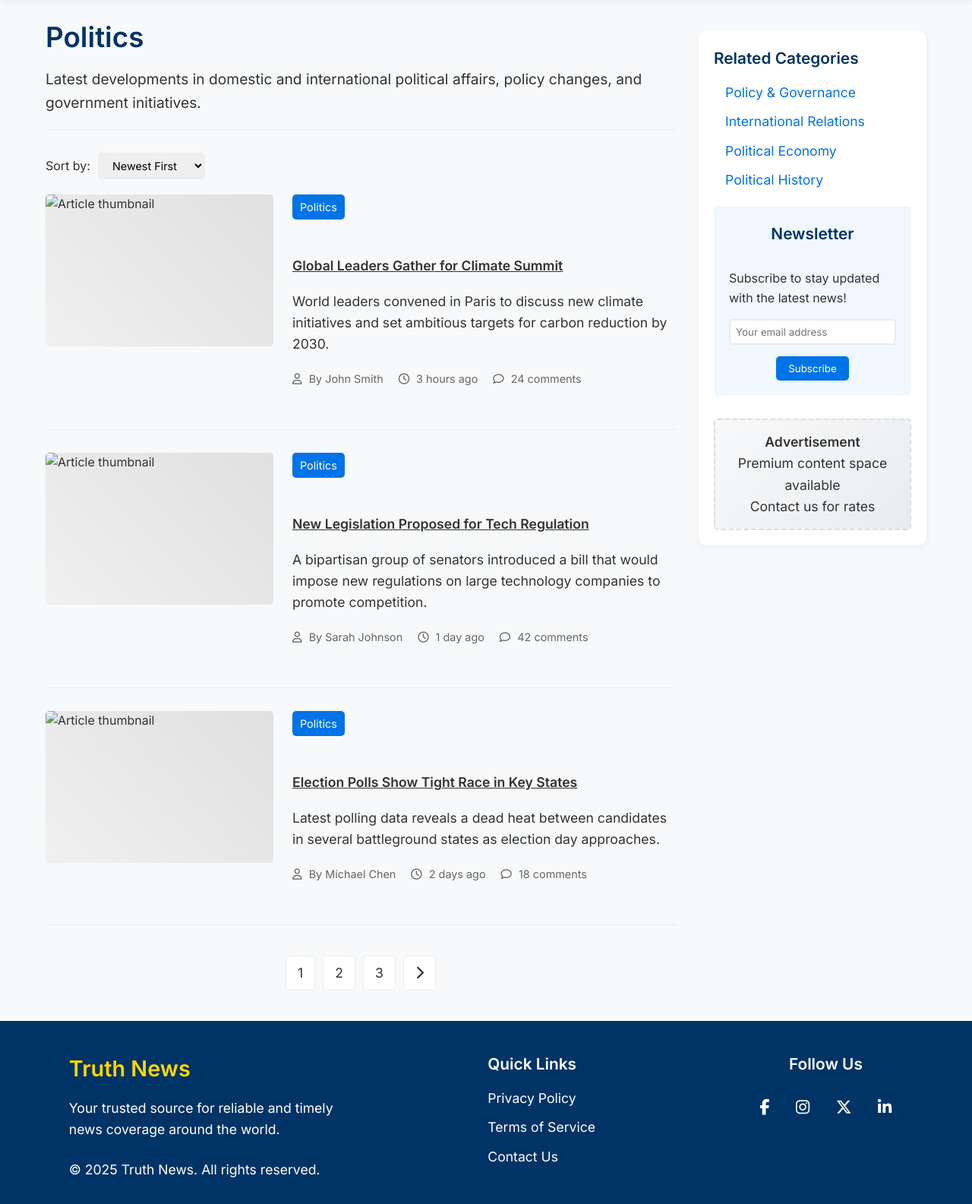
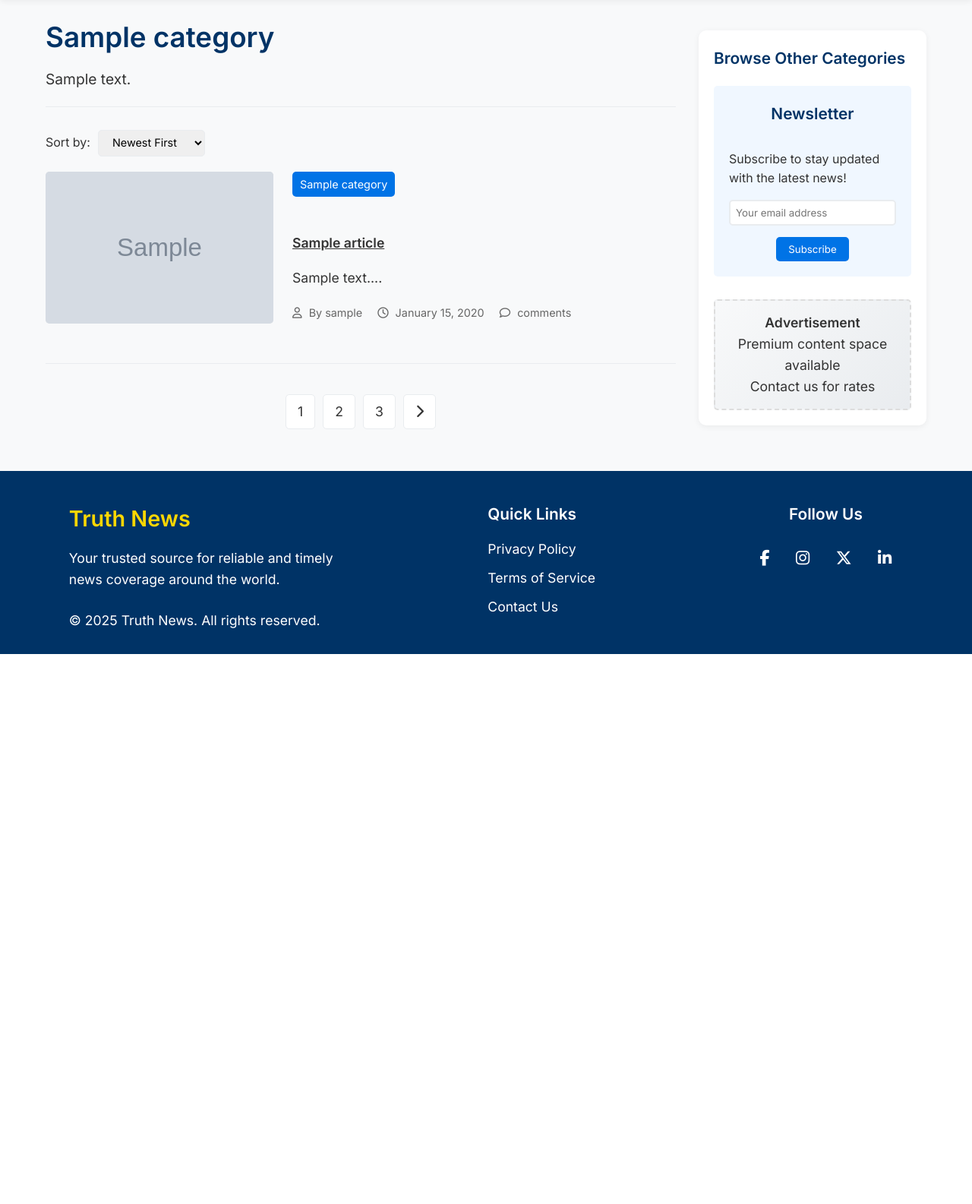
Before and after one commit to mohammed-alhanjouri/e-news, a PHP site: page /category.php?id=1 in a window 1280 px wide. Shown: the part 150-1735 px from the top of the page at 76% size. After the commit the page ends 1011 px from the top, so only its background shows below. Run offline with PHP 8.4, Linux system fonts and the light colour scheme; tables that the repository leaves empty or names only in its code hold one stand-in row (values such as "Sample post"); grey boxes marked "Sample" are stand-in pictures; some libraries are stand-ins or nearby versions.

Commit message:
Fetch the Articles in a Category

```diff
--- a/category.php
+++ b/category.php
@@ -1,9 +1,40 @@
+<?php
+
+include 'config/db.php';
+
+// Fetch all categories from DB
+$categories_result = mysqli_query($connection, "SELECT * FROM categories ORDER BY category_id ASC");
+$categories = mysqli_fetch_all($categories_result, MYSQLI_ASSOC);
+
+if(isset($_GET['id'])){
+    $category_id = intval($_GET['id']);
+
+    // Fetch Category Details
+    $category_sql = "SELECT * FROM categories WHERE category_id = $category_id";
+    $category_result = mysqli_query($connection, $category_sql);
+    $category_details = mysqli_fetch_assoc($category_result);
+} else {
+    die("Category ID not provided.");
+}
+
+// Fetch Articles in the Category
+$category_articles_sql = "SELECT a.*, u.username
+                           FROM articles a
+                           JOIN users u ON a.author_id = u.user_id
+                           WHERE a.category_id = $category_id
+                           ORDER BY a.published_date DESC";
+$category_articles_result = mysqli_query($connection, $category_articles_sql);
+$category_articles = mysqli_fetch_all($category_articles_result, MYSQLI_ASSOC);
+
+?>
+
+
 <!DOCTYPE html>
 <html lang="en">
 <head>
     <meta charset="UTF-8">
     <meta name="viewport" content="width=device-width, initial-scale=1.0">
-    <title>Truth News</title>
+    <title> <?php echo htmlspecialchars($category_details['category_name']); ?> | Truth News</title>
     <link rel="icon" href="truth-news.png" sizes="48x48" type="image/png">
     <link rel="stylesheet" href="https://cdnjs.cloudflare.com/ajax/libs/font-awesome/6.5.0/css/all.min.css">
     <link href="https://fonts.googleapis.com/css2?family=Inter:wght@400;500;600&family=Merriweather:wght@700&display=swap" rel="stylesheet">
@@ -23,10 +54,13 @@
                 <li>
                     <a href="category.php">Category</a>
                     <ul>
-                        <li><a href="#">Politics</a></li>
-                        <li><a href="#">Technology</a></li>
-                        <li><a href="#">Sports</a></li>
-                        <li><a href="#">Entertainment</a></li>
+                        <?php foreach ($categories as $category): ?>
+                        <li>
+                            <a href="category.php?id=<?php echo $category['category_id']; ?>">
+                                <?php echo htmlspecialchars($category['category_name']); ?>
+                            </a>
+                        </li>
+                        <?php endforeach; ?>
                     </ul>
                 </li>
                 <li><a href="#">About Us</a></li>
@@ -48,8 +82,8 @@
     <div class="layout-container">
         <main>
             <div class="category-header">
-                <h1>Politics</h1>
-                <p class="category-description">Latest developments in domestic and international political affairs, policy changes, and government initiatives.</p>
+                <h1><?php echo htmlspecialchars($category_details['category_name']); ?></h1>
+                <p class="category-description"><?php echo htmlspecialchars($category_details['category_description']); ?></p>
             </div>
 
             <div class="category-sorting">
@@ -62,47 +96,21 @@
             </div>
 
             <section class="category-articles">
-                <article>
-                    <img src="https://via.placeholder.com/300x200" alt="Article thumbnail">
-                    <div class="article-content">
-                        <span class="article-category">Politics</span>
-                        <h2><a href="article.html">Global Leaders Gather for Climate Summit</a></h2>
-                        <p class="article-description">World leaders convened in Paris to discuss new climate initiatives and set ambitious targets for carbon reduction by 2030.</p>
-                        <div class="article-data">
-                            <span><i class="far fa-user"></i> By John Smith</span>
-                            <span><i class="far fa-clock"></i> 3 hours ago</span>
-                            <span><i class="far fa-comment"></i> 24 comments</span>
+                <?php foreach ($category_articles as $article): ?>
+                    <article>
+                        <img src="<?php echo htmlspecialchars($article['image_url']); ?>" alt="Article Thumbnail">
+                        <div class="article-content">
+                            <span class="article-category"><?php echo htmlspecialchars($category_details['category_name']); ?></span>
+                            <h2><a href="article.php?id=<?php echo $article['article_id']; ?>"><?php echo htmlspecialchars($article['title']); ?></a></h2>
+                            <p class="article-description"><?php echo htmlspecialchars(substr(strip_tags($article['content']), 0, 150)) . '...'; ?></p>
+                            <div class="article-data">
+                                <span><i class="far fa-user"></i> By <?php echo htmlspecialchars($article['username']); ?></span>
+                                <span><i class="far fa-clock"></i> <?php echo date('F j, Y', strtotime($article['published_date'])); ?></span>
+                                <span><i class="far fa-comment"></i> comments</span>
+                            </div>
                         </div>
-                    </div>
-                </article>
-
-                <article>
-                    <img src="https://via.placeholder.com/300x200" alt="Article thumbnail">
-                    <div class="article-content">
-                        <span class="article-category">Politics</span>
-                        <h2><a href="article.html">New Legislation Proposed for Tech Regulation</a></h2>
-                        <p class="article-description">A bipartisan group of senators introduced a bill that would impose new regulations on large technology companies to promote competition.</p>
-                        <div class="article-data">
-                            <span><i class="far fa-user"></i> By Sarah Johnson</span>
-                            <span><i class="far fa-clock"></i> 1 day ago</span>
-                            <span><i class="far fa-comment"></i> 42 comments</span>
-                        </div>
-                    </div>
-                </article>
-
-                <article>
-                    <img src="https://via.placeholder.com/300x200" alt="Article thumbnail">
-                    <div class="article-content">
-                        <span class="article-category">Politics</span>
-                        <h2><a href="article.html">Election Polls Show Tight Race in Key States</a></h2>
-                        <p class="article-description">Latest polling data reveals a dead heat between candidates in several battleground states as election day approaches.</p>
-                        <div class="article-data">
-                            <span><i class="far fa-user"></i> By Michael Chen</span>
-                            <span><i class="far fa-clock"></i> 2 days ago</span>
-                            <span><i class="far fa-comment"></i> 18 comments</span>
-                        </div>
-                    </div>
-                </article>
+                    </article>
+                <?php endforeach; ?>
 
                 <div class="pagination">
                     <a href="#">1</a>
@@ -114,13 +122,19 @@
         </main>
 
         <aside class="sidebar">
-            <h3>Related Categories</h3>
+            <h3>Browse Other Categories</h3>
             <ul class="related-categories">
-                <li><a href="category.html?cat=policy">Policy & Governance</a></li>
-                <li><a href="category.html?cat=international">International Relations</a></li>
-                <li><a href="category.html?cat=economy">Political Economy</a></li>
-                <li><a href="category.html?cat=history">Political History</a></li>
+                <?php foreach ($categories as $related): ?>
+                    <?php if ($related['category_id'] != $category_id): ?>
+                        <li>
+                            <a href="category.php?id=<?php echo $related['category_id']; ?>">
+                                <?php echo htmlspecialchars($related['category_name']); ?>
+                            </a>
+                        </li>
+                    <?php endif; ?>
+                <?php endforeach; ?>
             </ul>
+
 
             <div class="newsletter">
                 <h3>Newsletter</h3>
```
